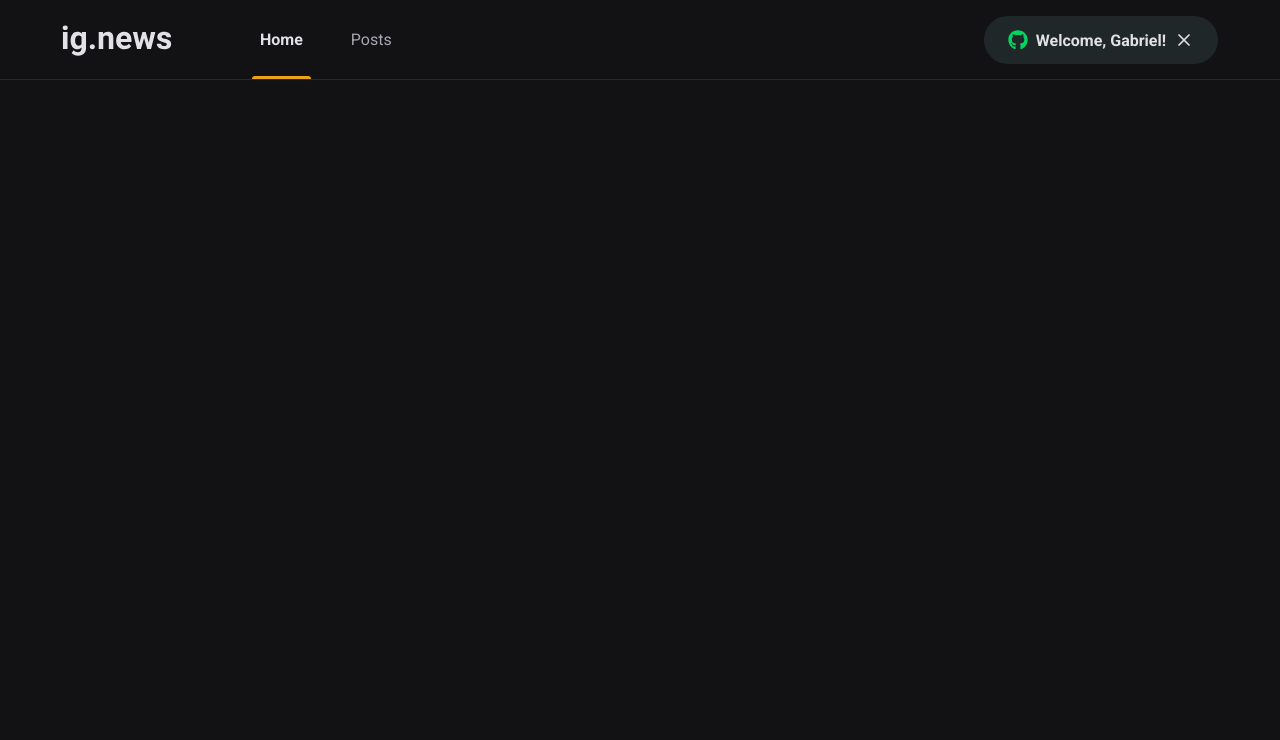
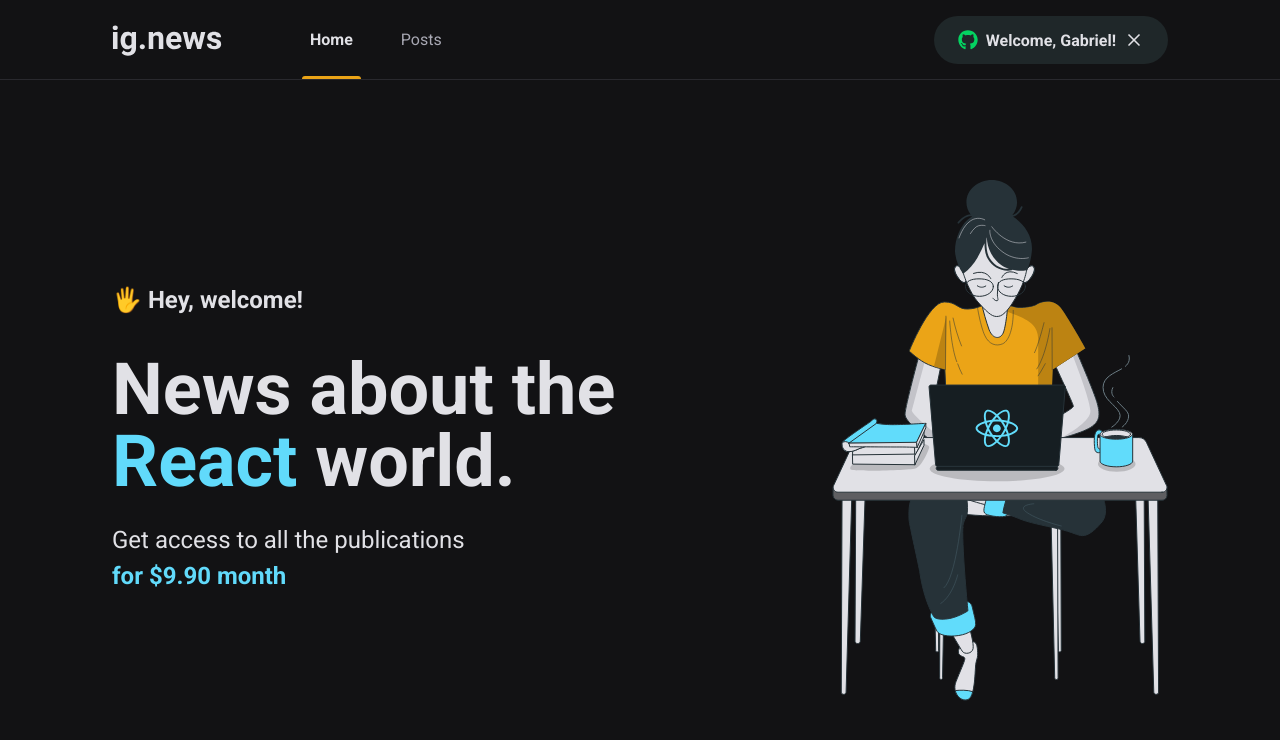
Before and after one commit to gabrielbugarelli/ignews, a Next.js app: page / in a window 1280 px wide. Shown: the top 740 px of the page. Built offline with nearby package versions, Linux system fonts and the light colour scheme.

Commit message:
feat: Página Home

```diff
--- a/src/components/Header/styles.module.scss
+++ b/src/components/Header/styles.module.scss
@@ -4,7 +4,7 @@
 }
 
 .headerContent {
-  max-width: 1220px;
+  max-width: 1120px;
   height: 5rem;
   margin: 0 auto;
   padding: 0 2rem;
--- a/src/pages/index.tsx
+++ b/src/pages/index.tsx
@@ -1,11 +1,27 @@
 import Head from 'next/head';
+
+import styles from '../styles/home.module.scss';
 
 export default function Home() {
   return (
     <>
       <Head>
-        <title> Início | Ignews </title>
+        <title> Home | Ignews </title>
       </Head>
+
+      <main className={styles.contentContainer}>
+        <section className={styles.hero}>
+          <span> 🖐️ Hey, welcome! </span>
+
+          <h1>News about the <span>React</span> world.</h1>
+
+          <p>Get access to all the publications <br />
+            <span>for $9.90 month</span>
+          </p>
+        </section>
+
+        <img src="/images/avatar.svg" alt="Girl coding" />
+      </main>
     </>
   )
 }
--- /dev/null
+++ b/src/styles/home.module.scss
@@ -0,0 +1,41 @@
+.contentContainer {
+  max-width: 1120px;
+  margin: 0 auto;
+  padding: 0 2rem;
+  height: calc(100vh - 5rem);
+
+  display: flex;
+  align-items: center;
+  justify-content: space-between;
+}
+
+.hero {
+  width: 600px;
+
+  > span {
+    font-size: 1.5rem;
+    font-weight: bold;
+  }
+
+  h1 {
+    font-size: 4.5rem;
+    line-height: 4.5rem;
+    font-weight: 900;
+    margin-top: 2.5rem;
+
+    span {
+      color: var(--cyan-500);
+    }
+  }
+
+  p {
+    font-size: 1.5rem;
+    line-height: 2.25rem;
+    margin-top: 1.5rem;
+
+    span {
+      color: var(--cyan-500);
+      font-weight: bold;
+    }
+  }
+}
```
